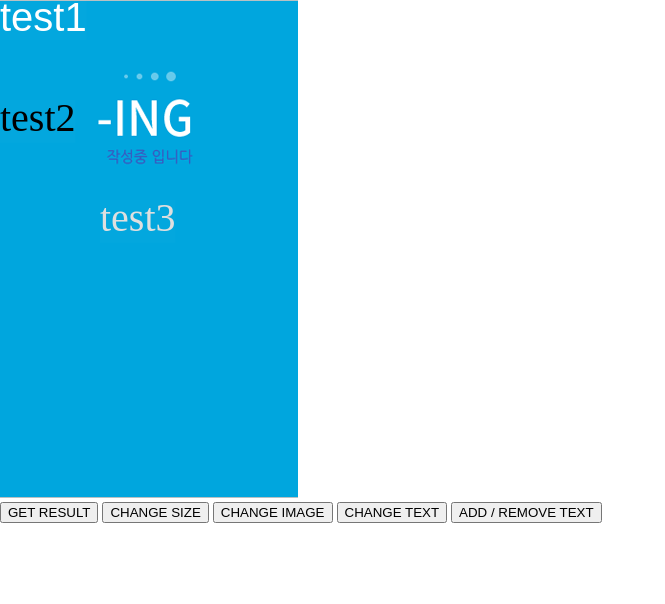
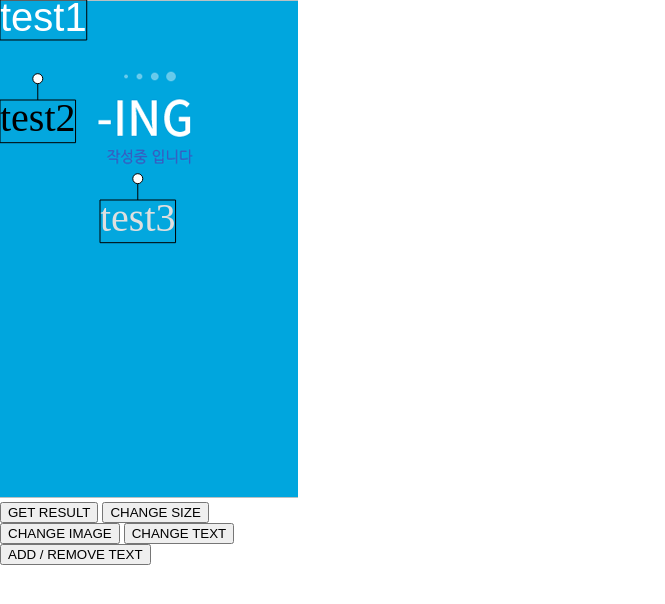
Before and after one commit to shallaa/result_editor, a plain HTML site: page index.html in a window 1280 px wide. Shown: the whole page, without its empty margins (0-665 px from the left). Drawn offline with Linux system fonts and the light colour scheme.

Commit message:
border, edit mode

```diff
--- a/index.html
+++ b/index.html
@@ -4,7 +4,7 @@
   <meta charset="UTF-8">
   <title></title>
   <style>
-    html,body{margin:0;padding:0,border:0,height:100%}
+    html,body{margin:0;padding:0;border:0;height:100%;position:absolute}
   </style>
 </head>
 <body>
--- a/js/app.js
+++ b/js/app.js
@@ -19,6 +19,31 @@ var ResultEditor = (function() {
 
       this.text = new createjs.Text(this.options.text, this.options.font, this.options.color);
       this.addChild(this.text);
+
+      this.editZone = new createjs.Container();
+      this.addChild(this.editZone);
+
+      this.border = new createjs.Shape();
+      this.editZone.addChild(this.border);
+
+      this.point = new createjs.Shape();
+      this.point.graphics
+        .clear()
+        .beginFill('white')
+        .beginStroke('black')
+        .drawEllipse(-5, -5, 10, 10)
+        .endFill();
+      this.editZone.addChild(this.point);
+
+      // textInput 은 외부로 빼서 하나를 사용하는 구조로.
+      //var input = document.createElement('input');
+      //input.type = 'text';
+      //input.style.cssText = 'position:absolute;top:0px;left:0px';
+      //$('body').append(input);
+      //
+      //this.textInput = new createjs.DOMElement(input);
+      //this.textInput.visible = false;
+      //this.addChild(this.textInput);
 
       this.mouseChildren = false;
       this.cursor = 'move';
@@ -52,11 +77,22 @@ var ResultEditor = (function() {
 
     fn.updateSize = function() {
       var bounds = this.text.getBounds();
+
       this.zone.graphics
         .clear()
         .beginFill('white')
         .drawRect(bounds.x, bounds.y, bounds.width, bounds.height)
         .endFill();
+
+      this.border.graphics
+        .clear()
+        .beginStroke('black')
+        .drawRect(bounds.x, bounds.y, bounds.width, bounds.height)
+        .moveTo(bounds.width / 2, 0)
+        .lineTo(bounds.width / 2, -bounds.height / 2)
+        .endFill();
+
+      this.point.setTransform(bounds.width / 2, -bounds.height / 2);
     };
 
     return TextItem;
@@ -88,14 +124,20 @@ var ResultEditor = (function() {
       }, options));
 
       this.canvas = document.createElement('canvas');
+      this.$el.append(this.canvas);
+
       this.stage = new createjs.Stage(this.canvas);
-      this.stage.autoClear = false;
       this.stage.enableMouseOver(50);
 
       this.image = new Image();
       this.imageBitmap = null;
       this.texts = [];
 
+      this.renderSize();
+      this.renderImage();
+
+      this.listenTo(this.model, 'change:imageWidth change:imageHeight', this.renderSize);
+      this.listenTo(this.model, 'change:image', this.renderImage);
       this.listenTo(this.model, 'change', this.render);
 
       if(!renderInterval) {
@@ -105,10 +147,8 @@ var ResultEditor = (function() {
       }
     },
 
-    render: function() {
-      console.log('render');
-
-      this.$el.append(this.canvas);
+    renderSize: function() {
+      console.log('renderSize');
 
       var canvas = this.canvas;
       var width = this.model.get('imageWidth');
@@ -118,11 +158,27 @@ var ResultEditor = (function() {
       canvas.height = height;
       canvas.style.width = width + 'px';
       canvas.style.height = height + 'px';
+    },
+
+    renderImage: function() {
+      console.log('renderImage');
 
       var _this = this;
 
-      this.stage.removeChild(this.imageBitmap);
-      this.imageBitmap = null;
+      this.image.onload = function() {
+        _this.stage.removeChild(_this.imageBitmap);
+        _this.imageBitmap = null;
+
+        _this.imageBitmap = new createjs.Bitmap(_this.image);
+        _this.stage.addChildAt(_this.imageBitmap, 0);
+      };
+      this.image.src = this.model.get('image');
+    },
+
+    render: function() {
+      console.log('render');
+
+      var _this = this;
 
       _.each(this.texts, function(text) {
         _this.stage.removeChild(text);
@@ -131,12 +187,6 @@ var ResultEditor = (function() {
       });
 
       this.texts.length = 0;
-
-      this.image.onload = function() {
-        _this.imageBitmap = new createjs.Bitmap(_this.image);
-        _this.stage.addChildAt(_this.imageBitmap, 0);
-      };
-      this.image.src = this.model.get('image');
 
       var textItem;
       var id = 0;
```
